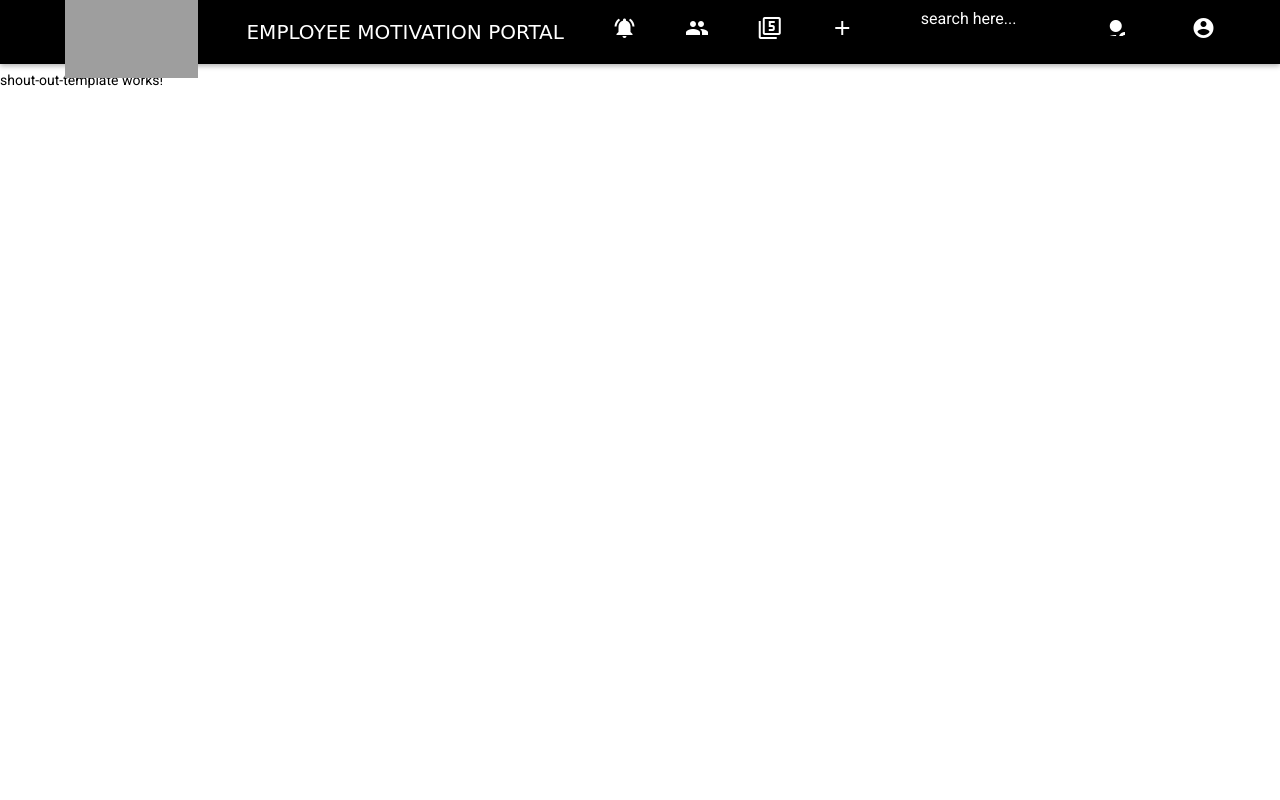
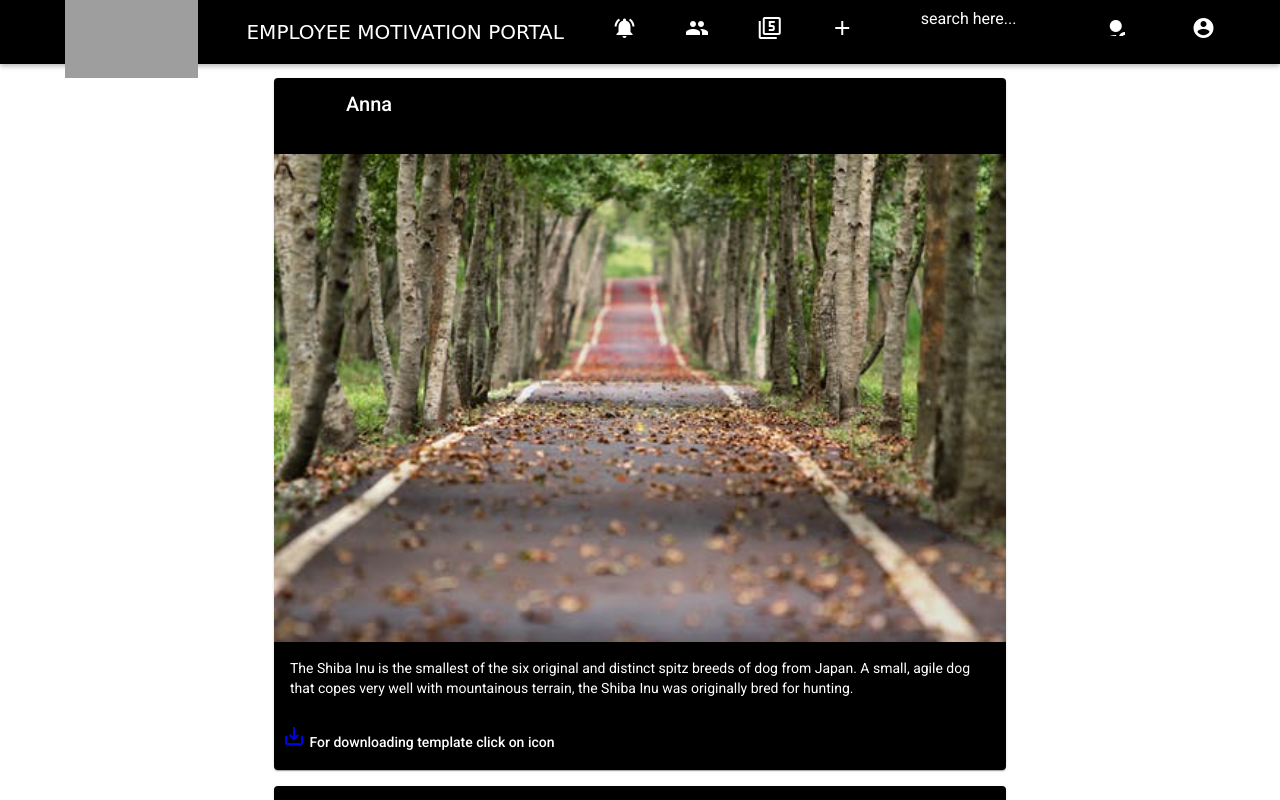
Before and after one commit to manmathk/EMP, an Angular app: page /template in a window 1280 px wide. Shown: the top 800 px of the page. Built offline with nearby package versions, Linux system fonts and the light colour scheme; grey boxes are pictures that could not be loaded.

Commit message:
Template added

```diff
--- a/src/app/components/home/home.component.html
+++ b/src/app/components/home/home.component.html
@@ -1,5 +1,5 @@
 <mat-list class="post" fxLayout="column" fxLayoutAlign="space-around center">
-    <mat-card class="example-card" *ngFor="let item of studentList">
+    <mat-card class="example-card" *ngFor="let item of empUtilityService.studentList">
         <mat-card-header>
             <div mat-card-avatar class="example-header-image"></div>
             <mat-card-title>{{item.firstName}}</mat-card-title>
--- a/src/app/components/home/home.component.ts
+++ b/src/app/components/home/home.component.ts
@@ -1,4 +1,5 @@
 import { Component, OnInit } from '@angular/core';
+import { EmpUtilityService } from './../../services/emp-utility.service';
 
 @Component({
   selector: 'app-home',
@@ -7,22 +8,8 @@ import { Component, OnInit } from '@angular/core';
 })
 export class HomeComponent implements OnInit {
 
-  studentList = [
-    { firstName: 'Anna', lastName: 'Strong', src: 'assets/images/woodland.jpeg', plCount: '2' },
-    { firstName: 'Rough', lastName: 'Strong', src: 'assets/images/GD.jpg', plCount: '3' },
-    { firstName: 'Lanna', lastName: 'Neil', src: 'https://material.angular.io/assets/img/examples/shiba2.jpg', plCount: '40' },
-    { firstName: 'Sanna', lastName: 'Strong', src: 'assets/images/woodland.jpeg', plCount: '5' },
-    { firstName: 'Anna', lastName: 'Strong', src: 'assets/images/GD.jpg', plCount: '10' },
-    { firstName: 'Anna', lastName: 'Strong', src: 'assets/images/woodland.jpeg', plCount: '10' },
-    { firstName: 'Anna', lastName: 'Strong', src: 'assets/images/GD.jpg', plCount: '10' },
-    { firstName: 'Anna', lastName: 'Strong', src: 'https://material.angular.io/assets/img/examples/shiba2.jpg', plCount: '10' },
-    { firstName: 'Anna', lastName: 'Strong', src: 'assets/images/woodland.jpeg', plCount: '10' },
-    { firstName: 'Anna', lastName: 'Strong', src: 'assets/images/GD.jpg', plCount: '10' },
-    { firstName: 'Anna', lastName: 'Strong', src: 'assets/images/woodland.jpeg', plCount: '10' },
-    { firstName: 'Anna', lastName: 'Strong', src: 'assets/images/GD.jpg', plCount: '10' },
-    { firstName: 'Anna', lastName: 'Strong', src: 'https://material.angular.io/assets/img/examples/shiba2.jpg', plCount: '10' }
-  ];
-  constructor() { }
+
+  constructor(public empUtilityService: EmpUtilityService) { }
 
   ngOnInit(): void {
   }
--- a/src/app/components/shoutOut-template/shout-out-template/shout-out-template.component.html
+++ b/src/app/components/shoutOut-template/shout-out-template/shout-out-template.component.html
@@ -1 +1,22 @@
-<p>shout-out-template works!</p>
+<mat-list fxLayout="column" fxLayoutAlign="space-around center" *ngFor="let item of empUtilityService?.studentList| slice:1:4">
+    <mat-card class="card" *ngFor="let item of empUtilityService.studentList">
+        <mat-card-header>
+            <div mat-card-avatar class="example-header-image"></div>
+            <mat-card-title>{{item.firstName}}</mat-card-title>
+            <mat-card-subtitle>{{item?.lastName}}</mat-card-subtitle>
+        </mat-card-header>
+        <img mat-card-image src="{{item?.src}}" alt="Photo of a Shiba Inu">
+        <mat-card-content>
+            <p>
+                The Shiba Inu is the smallest of the six original and distinct spitz breeds of dog from Japan.
+                A small, agile dog that copes very well with mountainous terrain, the Shiba Inu was originally
+                bred for hunting.
+            </p>
+        </mat-card-content>
+        <mat-card-actions>
+            <button  mat-icon-button aria-label="Example icon button with a heart icon">
+              <a href="{{item?.src}}" download><mat-icon>save_alt</mat-icon></a> For downloading template click on icon
+            </button>
+        </mat-card-actions>
+    </mat-card>
+</mat-list>
--- a/src/app/components/shoutOut-template/shout-out-template/shout-out-template.component.scss
+++ b/src/app/components/shoutOut-template/shout-out-template/shout-out-template.component.scss
@@ -0,0 +1,6 @@
+.card {
+  max-width: 700px;
+  margin-bottom: 16px;
+   background-color: black;
+  color: white;
+}
--- a/src/app/components/shoutOut-template/shout-out-template/shout-out-template.component.ts
+++ b/src/app/components/shoutOut-template/shout-out-template/shout-out-template.component.ts
@@ -1,4 +1,5 @@
 import { Component, OnInit } from '@angular/core';
+import { EmpUtilityService } from 'src/app/services/emp-utility.service';
 
 @Component({
   selector: 'app-shout-out-template',
@@ -7,7 +8,7 @@ import { Component, OnInit } from '@angular/core';
 })
 export class ShoutOutTemplateComponent implements OnInit {
 
-  constructor() { }
+  constructor(public empUtilityService: EmpUtilityService) { }
 
   ngOnInit(): void {
   }
--- /dev/null
+++ b/src/app/services/emp-utility.service.ts
@@ -0,0 +1,24 @@
+import { Injectable } from '@angular/core';
+
+@Injectable({
+  providedIn: 'root'
+})
+export class EmpUtilityService {
+
+  studentList = [
+    { firstName: 'Anna', lastName: 'Strong', src: 'assets/images/woodland.jpeg', plCount: '2' },
+    { firstName: 'Rough', lastName: 'Strong', src: 'assets/images/GD.jpg', plCount: '3' },
+    { firstName: 'Lanna', lastName: 'Neil', src: 'https://material.angular.io/assets/img/examples/shiba2.jpg', plCount: '40' },
+    { firstName: 'Sanna', lastName: 'Strong', src: 'assets/images/woodland.jpeg', plCount: '5' },
+    { firstName: 'Anna', lastName: 'Strong', src: 'assets/images/GD.jpg', plCount: '10' },
+    { firstName: 'Anna', lastName: 'Strong', src: 'assets/images/woodland.jpeg', plCount: '10' },
+    { firstName: 'Anna', lastName: 'Strong', src: 'assets/images/GD.jpg', plCount: '10' },
+    { firstName: 'Anna', lastName: 'Strong', src: 'https://material.angular.io/assets/img/examples/shiba2.jpg', plCount: '10' },
+    { firstName: 'Anna', lastName: 'Strong', src: 'assets/images/woodland.jpeg', plCount: '10' },
+    { firstName: 'Anna', lastName: 'Strong', src: 'assets/images/GD.jpg', plCount: '10' },
+    { firstName: 'Anna', lastName: 'Strong', src: 'assets/images/woodland.jpeg', plCount: '10' },
+    { firstName: 'Anna', lastName: 'Strong', src: 'assets/images/GD.jpg', plCount: '10' },
+    { firstName: 'Anna', lastName: 'Strong', src: 'https://material.angular.io/assets/img/examples/shiba2.jpg', plCount: '10' }
+  ];
+  constructor() { }
+}
```
